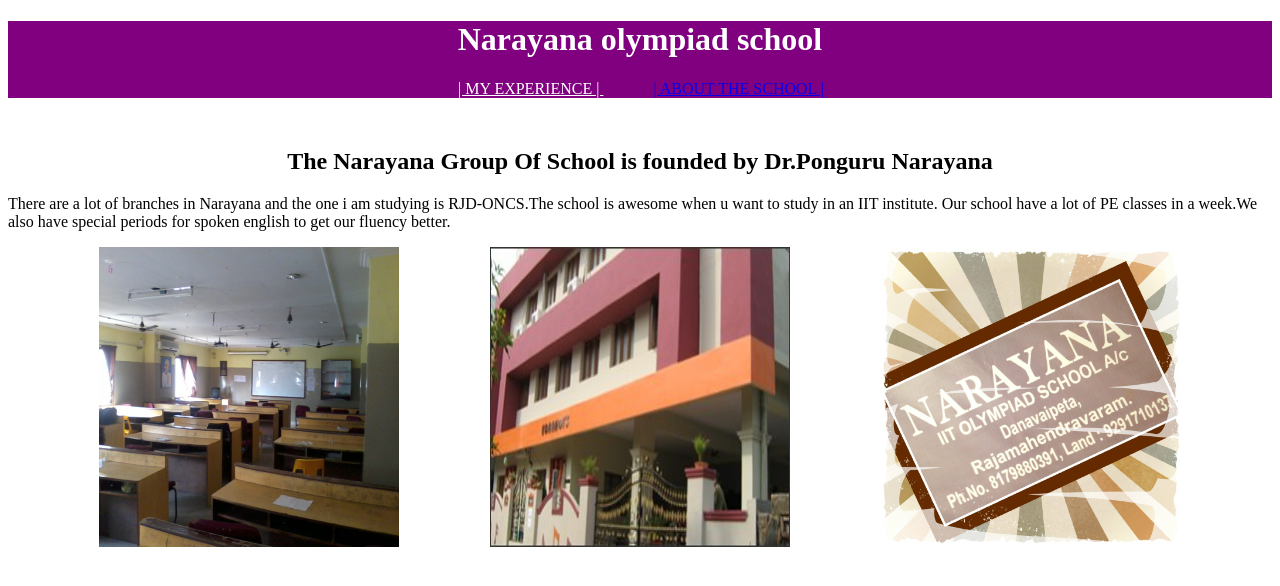
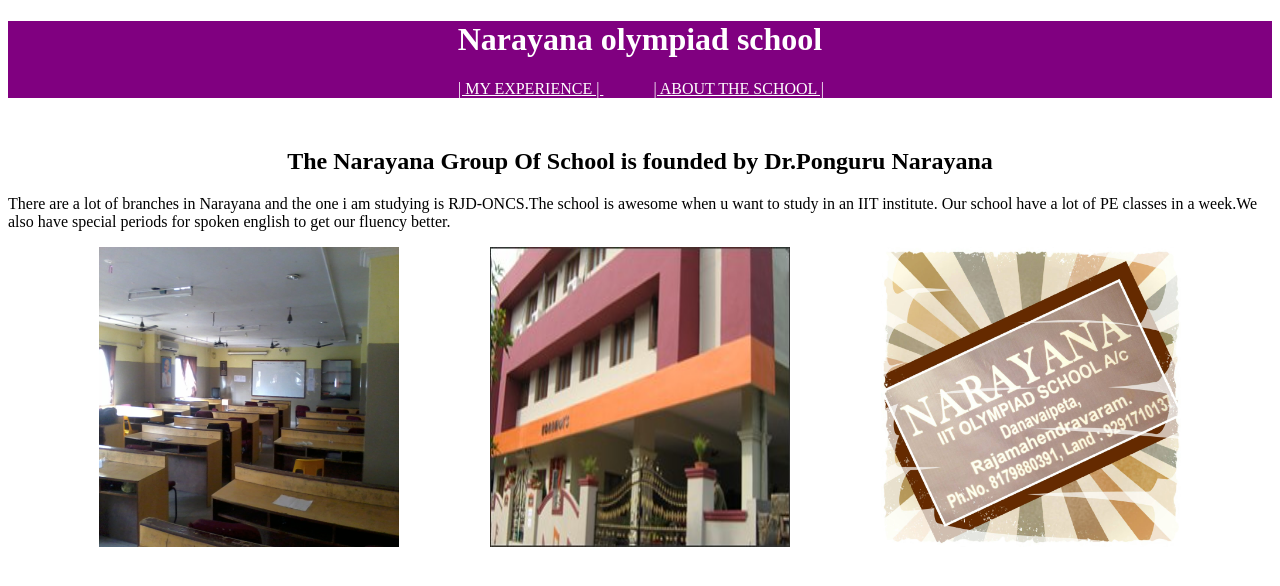
Before and after one commit to abhi-nav-gg/My-school, a plain HTML site: page index.html in a window 1280 px wide. Drawn offline with Linux system fonts and the light colour scheme.

Commit message:
Update index.html

```diff
--- a/index.html
+++ b/index.html
@@ -16,7 +16,7 @@ href="style.css"/>
 
     <div class = "menu">
         <a href="exp.html" style="color:#ffffff">|    MY EXPERIENCE     |         </a>
-        <a href="index.html" style="color:#fffffff">|    ABOUT THE SCHOOL    |</a>
+        <a href="index.html" style="color:#ffffff">|    ABOUT THE SCHOOL    |</a>
     </div>
 </div>
 <div class ="grid">
```
